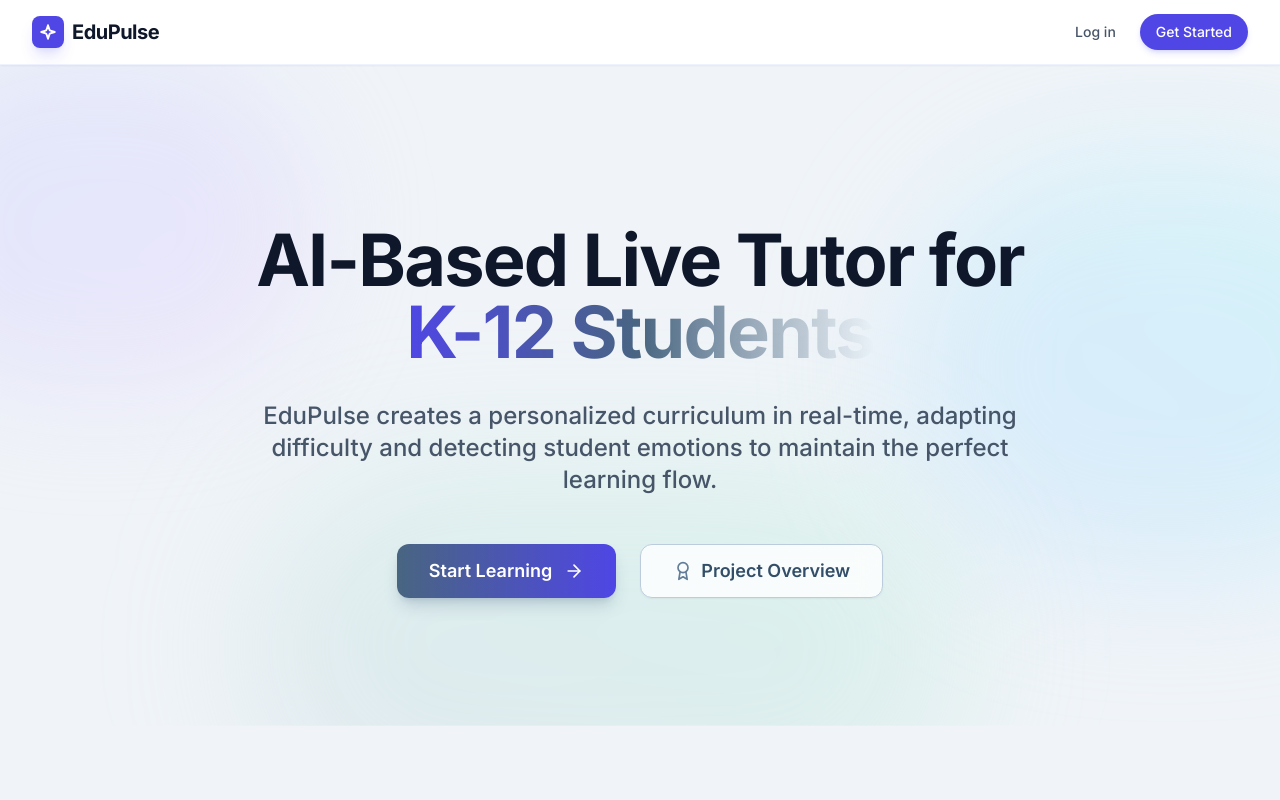
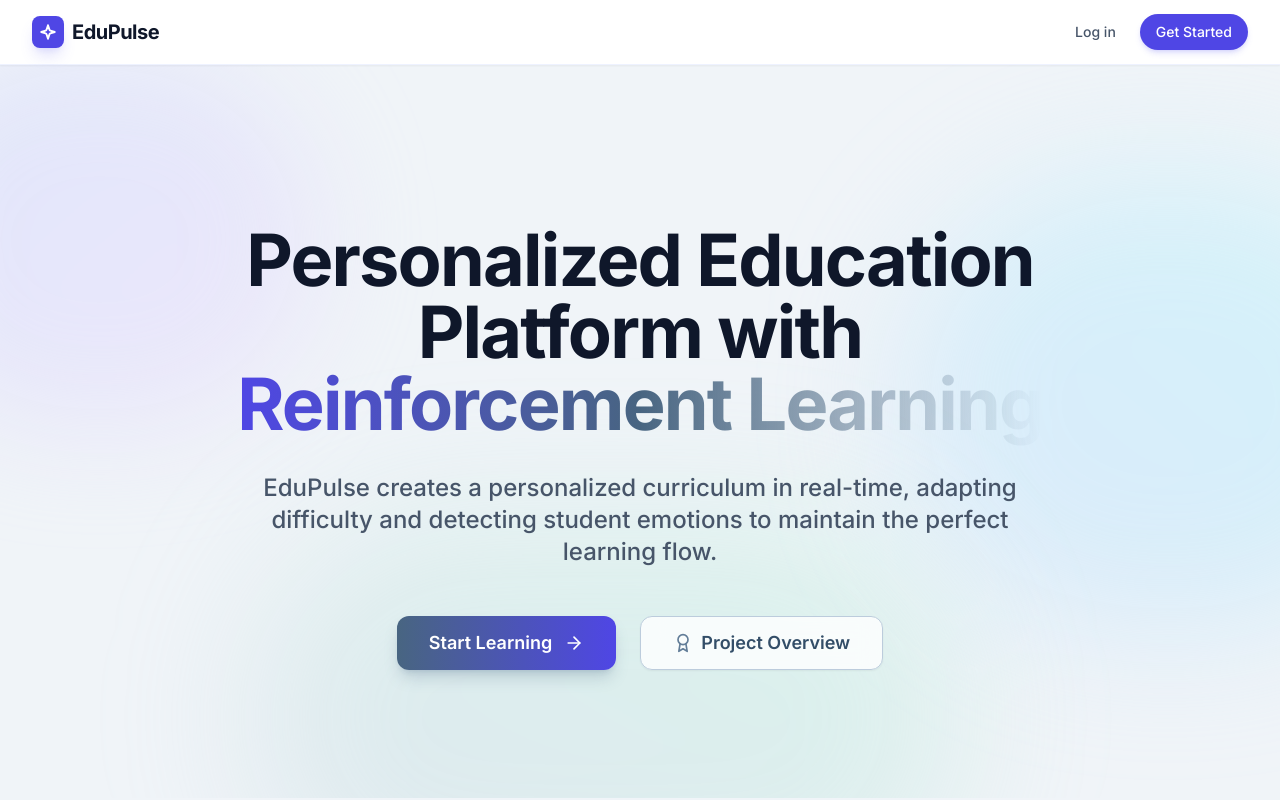
Before and after one commit to jaiyandhas/edupulse, a React (Vite) app in the folder frontend/: page / in a window 1280 px wide. Shown: the top 800 px of the page. Built offline with nearby package versions, Linux system fonts and the light colour scheme; no server answers.

Commit message:
chore(frontend): revert landing page copy to original personalized education platform

```diff
--- a/frontend/src/pages/Landing.jsx
+++ b/frontend/src/pages/Landing.jsx
@@ -27,9 +27,9 @@ export default function Landing() {
                         transition={{ duration: 0.8, ease: "easeOut" }}
                     >
                         <h1 className="text-5xl md:text-7xl font-extrabold tracking-tight text-slate-900 mb-8 max-w-5xl mx-auto leading-tight">
-                            AI-Based Live Tutor for <br />
+                            Personalized Education Platform with <br />
                             <span className="text-transparent bg-clip-text bg-gradient-to-r from-indigo-600 via-brand-600 to-accent-DEFAULT">
-                                K-12 Students
+                                Reinforcement Learning
                             </span>
                         </h1>
 
```
